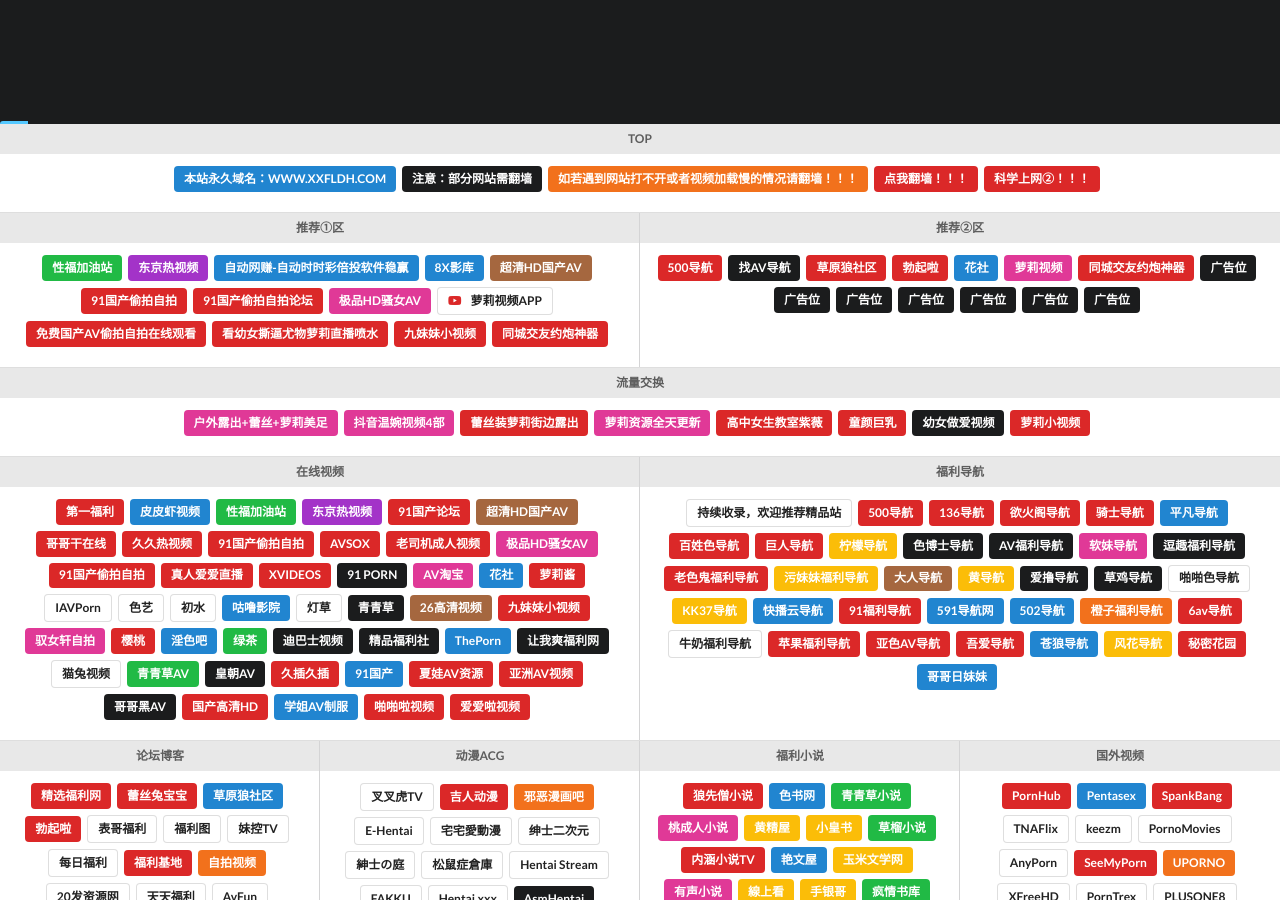
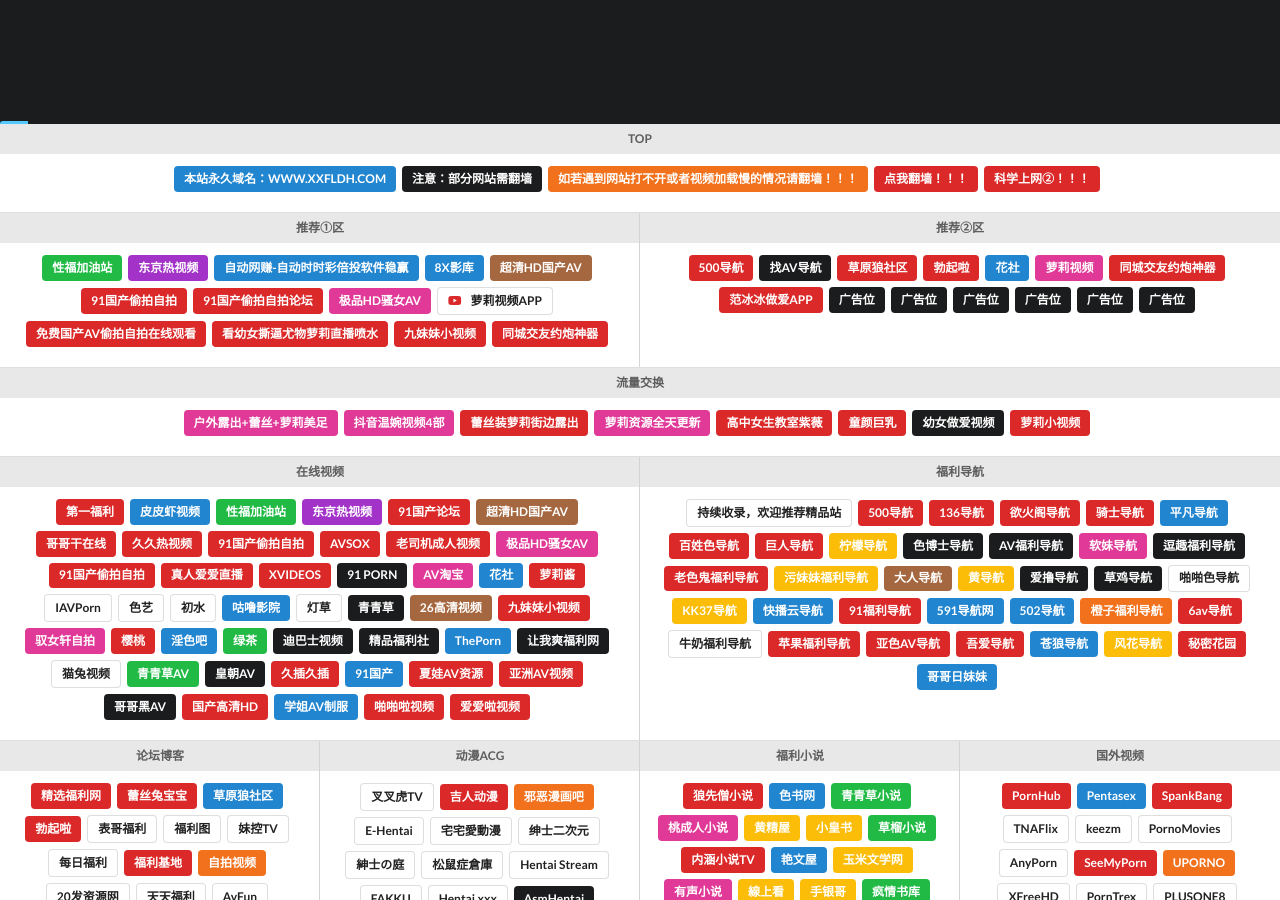
Before and after one commit to boboyang1/xxfldh, a Jekyll site: the page built from index.html, in a window 1280 px wide and 900 px high, scrolled down 705 px. Built offline with Jekyll 4.4.1, drawn with Linux system fonts in a browser that asks for light colours; comment, search, counter and statistics services are not loaded.

Commit message:
Update links.yml

```diff
--- a/_data/links.yml
+++ b/_data/links.yml
@@ -110,9 +110,9 @@
       style: red
       url: http://ajnoe.cn:69/?t=huic_34
 
-    - name: 广告位
-      style: black
-      url: /#
+    - name: 范冰冰做爱APP
+      style: red
+      url: https://www.aivod.net/?id=1843
 
     - name: 广告位
       style: black
```
